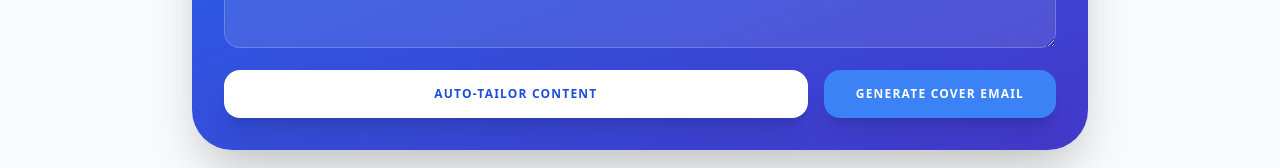
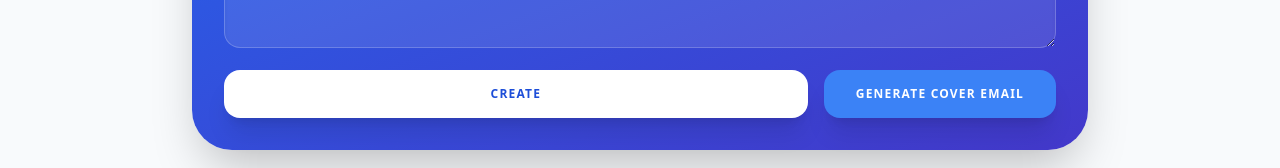
Before and after one commit to Shijastk/ai-powerd-resume-builder, a React (Vite) app: page /builder in a window 1280 px wide. Shown: the part 264-432 px from the top of the page. Built offline with nearby package versions, Linux system fonts and the light colour scheme.

Commit message:
update new projects ai create

```diff
--- a/src/pages/ResumeBuilder.tsx
+++ b/src/pages/ResumeBuilder.tsx
@@ -96,7 +96,7 @@ export const ResumeBuilder = () => {
         setLoading(true);
         try {
             const ai = new GoogleGenAI({ apiKey: process.env.API_KEY });
-            const prompt = `Tailor this resume for JD: "${jobDescription}". Data: ${JSON.stringify(data)}. Add 3-4 NEW professional projects matching JD skills. Return valid JSON matching schema.`;
+            const prompt = `Tailor this resume for JD: "${jobDescription}". Data: ${JSON.stringify(data)}. Update the descriptions of the EXISTING projects and experiences to align with the JD. DO NOT create new projects. Enhance the highlights of the user's actual projects. Return valid JSON matching schema.`;
 
             const response = await ai.models.generateContent({
                 model: 'gemini-3-flash-preview',
@@ -311,7 +311,7 @@ export const ResumeBuilder = () => {
                             />
                             <div className="flex gap-4">
                                 <button onClick={handleOptimizeATS} disabled={loading} className="flex-1 py-4 bg-white text-blue-700 rounded-2xl text-xs font-black uppercase tracking-widest hover:bg-blue-50 transition-all shadow-xl disabled:opacity-50">
-                                    {loading ? "Engineering..." : "Auto-Tailor Content"}
+                                    {loading ? "Engineering..." : "create"}
                                 </button>
                                 <button onClick={handleGenerateCoverLetter} disabled={loading} className="px-8 py-4 bg-blue-500 text-white rounded-2xl text-xs font-black uppercase tracking-widest hover:bg-blue-400 transition-all shadow-xl disabled:opacity-50">
                                     {loading ? "Writing..." : "Generate Cover Email"}
```
